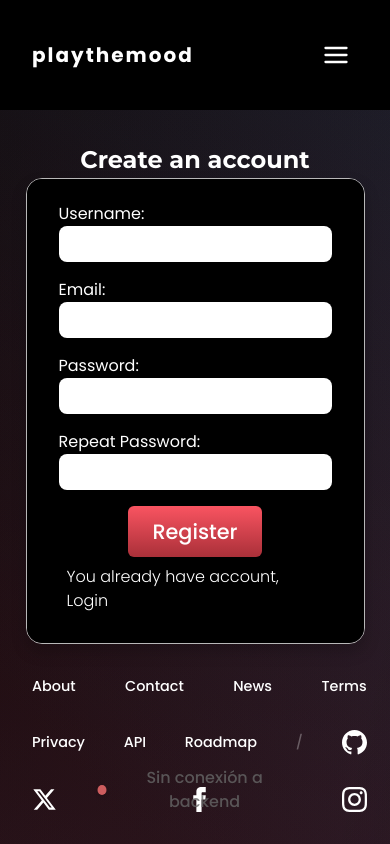
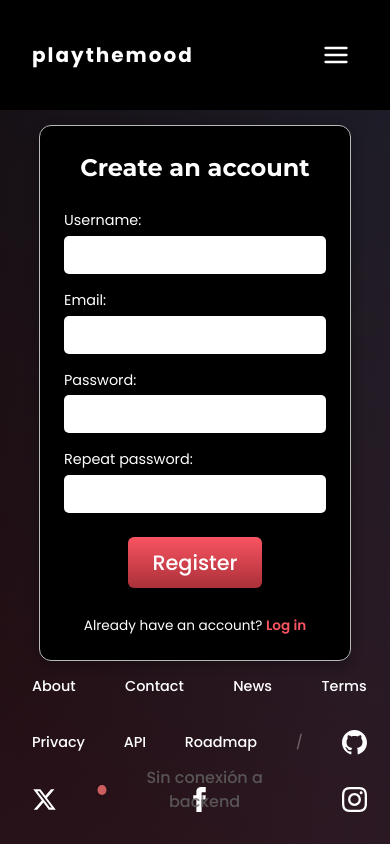
Before and after one commit to arodovi852/ProyectoIntermodularGrupal, a React (Vite) app in the folder frontend/: page /Register in a window 390 px wide. Built offline with nearby package versions, Linux system fonts and the light colour scheme; no server answers.

Commit message:
fix: improve layout and responsiveness for Login and Register components

```diff
--- a/frontend/src/pages/Login.jsx
+++ b/frontend/src/pages/Login.jsx
@@ -27,8 +27,8 @@ const Login = () => {
 
     return (
         <main className={styles.container}>
-            <h2>Login</h2>
             <form onSubmit={handleSubmit} className={styles.login}>
+                <h2>Login</h2>
                 <article className={styles.inputGroup}>
                     <label htmlFor={"username"} className={styles.text}>Email:</label>
                     <input id={"username"} type="email" value={email} className={styles.input} onChange={(e) => setEmail(e.target.value)} required/>
@@ -38,9 +38,25 @@ const Login = () => {
                     <input type="password"  id={"password"} value={password} className={styles.input} onChange={(e) => setPassword(e.target.value)} required/>
                 </article>
                 {error && <p style={{color: 'red'}}>{error}</p>}
-                <Button type="submit" className={styles.button}>Login</Button>
-                <NavLink to={"/Register"} className={styles.text}>You dont have account, Register</NavLink>
-                <NavLink to={"/RecoverPassword"} className={styles.text}>Did you forgot the password?, Recover it</NavLink>
+                <footer className={styles.actions}>
+                    <Button type="submit" className={styles.button}>Login</Button>
+
+                    <div className={styles.textGroup}>
+                        <p className={styles.text}>
+                            Don't have an account?{' '}
+                            <NavLink to="/Register" className={styles.link}>
+                                Sign up
+                            </NavLink>
+                        </p>
+
+                        <p className={styles.text}>
+                            Forgot your password?{' '}
+                            <NavLink to="/RecoverPassword" className={styles.link}>
+                                Reset it
+                            </NavLink>
+                        </p>
+                    </div>
+                </footer>
             </form>
         </main>
     )
--- a/frontend/src/pages/Register.jsx
+++ b/frontend/src/pages/Register.jsx
@@ -32,30 +32,74 @@ function Register() {
 
     return (
         <main className={styles.container}>
-            <h2>Create an account</h2>
             <form onSubmit={handleSubmit} className={styles.register}>
+                <h2>Create an account</h2>
+
                 <article className={styles.inputGroup}>
-                    <label htmlFor={"username"}>Username:</label>
-                    <input id={"username"} type="text" value={username} className={styles.input} onChange={(e) => setUsername(e.target.value)} required />
+                    <label htmlFor="username" className={styles.label}>Username:</label>
+                    <input
+                        id="username"
+                        type="text"
+                        value={username}
+                        className={styles.input}
+                        onChange={(e) => setUsername(e.target.value)}
+                        required
+                    />
                 </article>
+
                 <article className={styles.inputGroup}>
-                    <label htmlFor={"email"}>Email:</label>
-                    <input id={"email"} type="email" value={email} className={styles.input} onChange={(e) => setEmail(e.target.value)} required />
+                    <label htmlFor="email" className={styles.label}>Email:</label>
+                    <input
+                        id="email"
+                        type="email"
+                        value={email}
+                        className={styles.input}
+                        onChange={(e) => setEmail(e.target.value)}
+                        required
+                    />
                 </article>
+
                 <article className={styles.inputGroup}>
-                    <label htmlFor={"password"}>Password:</label>
-                    <input id={"password"} type="password" value={password} className={styles.input} onChange={(e) => setPassword(e.target.value)} required />
+                    <label htmlFor="password" className={styles.label}>Password:</label>
+                    <input
+                        id="password"
+                        type="password"
+                        value={password}
+                        className={styles.input}
+                        onChange={(e) => setPassword(e.target.value)}
+                        required
+                    />
                 </article>
+
                 <article className={styles.inputGroup}>
-                    <label htmlFor={"repeatPassword"}>Repeat Password:</label>
-                    <input id={"repeatPassword"} type="password" value={repeatPassword} className={styles.input} onChange={(e) => setRepeatPassword(e.target.value)} required />
+                    <label htmlFor="repeatPassword" className={styles.label}>Repeat password:</label>
+                    <input
+                        id="repeatPassword"
+                        type="password"
+                        value={repeatPassword}
+                        className={styles.input}
+                        onChange={(e) => setRepeatPassword(e.target.value)}
+                        required
+                    />
                 </article>
-                {error && <p style={{ color: 'red' }}>{error}</p>}
-                <Button type="submit" className={styles.button}>Register</Button>
-                <NavLink to={"/Login"} className={styles.text}>You already have account, Login</NavLink>
+
+                {error && <p className={styles.error}>{error}</p>}
+
+                <footer className={styles.actions}>
+                    <Button type="submit" className={styles.button}>Register</Button>
+
+                    <div className={styles.textGroup}>
+                        <p className={styles.text}>
+                            Already have an account?{' '}
+                            <NavLink to="/Login" className={styles.link}>
+                                Log in
+                            </NavLink>
+                        </p>
+                    </div>
+                </footer>
             </form>
         </main>
-    )
+    );
 }
 
 export default Register
--- a/frontend/src/styles/Header.module.css
+++ b/frontend/src/styles/Header.module.css
@@ -9,6 +9,7 @@
     width: 100%;
     box-sizing: border-box;
     font-family: 'Montserrat', system-ui, -apple-system, 'Segoe UI', Roboto, 'Helvetica Neue', Arial, sans-serif;
+    z-index: 5;
 }
 
 a {
--- a/frontend/src/styles/LayoutRoot.module.css
+++ b/frontend/src/styles/LayoutRoot.module.css
@@ -2,14 +2,14 @@
     height: 100vh;
     display: flex;
     flex-direction: column;
-    overflow: hidden;
 }
 
 .content {
     flex: 1;
-    overflow-y: auto;
-    overflow-x: hidden;
-    min-height: 0; /* Importante para que flex funcione correctamente */
+    display: flex;
+    align-items: center;
+    justify-content: center;
+    min-height: 0;
 }
 
 /* Hacer el footer más compacto en páginas de autenticación */
--- a/frontend/src/styles/Login.module.css
+++ b/frontend/src/styles/Login.module.css
@@ -14,8 +14,11 @@
     flex-direction: column;
     align-items: center;
     justify-content: center;
+    width: 80vw;
+    max-width: 500px;
+    min-width: 300px;
     background: #000;
-    padding: 2rem;
+    padding: 2rem 0 2rem 0;
     border-radius: 1rem;
     border: solid 1px #b8b8b8;
     box-shadow: 0 0.5rem 1rem rgba(0, 0, 0, 0.2);
@@ -23,25 +26,75 @@
     overflow-y: auto;
 }
 
+h2 {
+    margin-bottom: 1.5rem;
+    font-size: 2rem;
+}
+
 .inputGroup {
     display: flex;
     flex-direction: column;
+    width: 100%;
+    padding: 0 4rem;
+}
+
+.input {
+    width: auto;
+    height: 40px;
+    margin-bottom: 1rem;
+    padding: 0.5rem;
+    border: none;
+    border-radius: 5px;
+    font-size: 1.2rem;
+}
+
+.actions {
+    display: flex;
+    flex-direction: column;
+    align-items: center;
+    width: 100%;
+    margin-top: 0.5rem;
 }
 
 .button {
     background: linear-gradient(to top, #AA3039, #F95461);
     color: #fff;
+    width: 100%;
+}
+
+/* grupo de textos separado del botón */
+.textGroup {
+    margin-top: 1.75rem;   /* separación respecto al botón */
+    display: flex;
+    flex-direction: column;
+    gap: 0.8rem;           /* espacio entre los dos <p> */
+    align-items: center;
 }
 
 .text {
-    text-decoration: none;
     color: white;
-    padding: 0.5rem;
+    font-size: 0.9rem;
+    margin: 0;
 }
 
-.input {
-    margin-bottom: 1rem;
-    padding: 0.5rem;
-    border: none;
-    border-radius: 0.5rem;
+.link {
+    text-decoration: none;
+    color: #f95461;
+    font-weight: 600;
 }
+
+@media (max-width: 475px) {
+    .login {
+        width: 90vw;
+        padding: 1.5rem 0 1.5rem 0;
+    }
+
+    .inputGroup {
+        padding: 0 1.5rem;
+    }
+
+    h2 {
+
+        font-size: 1.5rem;
+    }
+}
--- a/frontend/src/styles/Register.module.css
+++ b/frontend/src/styles/Register.module.css
@@ -1,12 +1,11 @@
 .container {
-    height: 100%;
+    min-height: 100vh;
     display: flex;
     flex-direction: column;
     align-items: center;
     justify-content: center;
     padding: 2rem;
     color: white;
-    overflow: hidden;
 }
 
 .register {
@@ -14,34 +13,124 @@
     flex-direction: column;
     align-items: center;
     justify-content: center;
+    width: 80vw;
+    max-width: 500px;
+    min-width: 300px;
     background: #000;
-    padding: 2rem;
+    padding: 2rem 0;
     border-radius: 1rem;
     border: solid 1px #b8b8b8;
     box-shadow: 0 0.5rem 1rem rgba(0, 0, 0, 0.2);
     max-height: 80vh;
-    overflow-y: auto;
 }
+
 
 .inputGroup {
     display: flex;
     flex-direction: column;
+    width: 100%;
+    padding: 0 4rem;
+}
+
+.label {
+    color: white;
+    font-size: 0.9rem;
+    margin-bottom: 0.25rem;
+}
+
+.input {
+    width: 100%;
+    height: 40px;
+    margin-bottom: 1rem;
+    padding: 0.5rem;
+    border: none;
+    border-radius: 5px;
+    font-size: 1.1rem;
+}
+
+.error {
+    color: #ff5b5b;
+    margin: 0.5rem 0 0;
+    font-size: 0.9rem;
+}
+
+/* zona de acciones al final del form */
+.actions {
+    display: flex;
+    flex-direction: column;
+    align-items: center;
+    width: 100%;
+    margin-top: 0.5rem;
 }
 
 .button {
-    background: linear-gradient(to top, #AA3039, #F95461);
+    background: linear-gradient(to top, #aa3039, #f95461);
     color: #fff;
+    width: 100%;
+}
+
+/* texto bajo el botón */
+.textGroup {
+    margin-top: 1.75rem;
+    display: flex;
+    flex-direction: column;
+    gap: 0.8rem;
+    align-items: center;
 }
 
 .text {
-    text-decoration: none;
     color: white;
-    padding: 0.5rem;
+    font-size: 0.9rem;
+    margin: 0;
+    text-align: center;
 }
 
-.input {
-    margin-bottom: 1rem;
-    padding: 0.5rem;
-    border: none;
-    border-radius: 0.5rem;
+.link {
+    text-decoration: none;
+    color: #f95461;
+    font-weight: 600;
 }
+
+/* responsive tweaks */
+
+@media (max-width: 768px) {
+    .container {
+        padding: 1.5rem;
+    }
+
+    .register {
+        padding: 1.5rem 0;
+    }
+
+    .inputGroup {
+        padding: 0 2.5rem;
+    }
+
+    .input {
+        font-size: 1rem;
+    }
+}
+
+@media (max-width: 480px) {
+    .container {
+        padding: 1rem;
+    }
+
+    .register {
+        border-radius: 0.75rem;
+        box-shadow: 0 0.25rem 0.75rem rgba(0, 0, 0, 0.3);
+    }
+
+    .inputGroup {
+        padding: 0 1.5rem;
+    }
+
+    .input {
+        height: 38px;
+        font-size: 0.95rem;
+    }
+
+    .text {
+        font-size: 0.85rem;
+    }
+}
```
